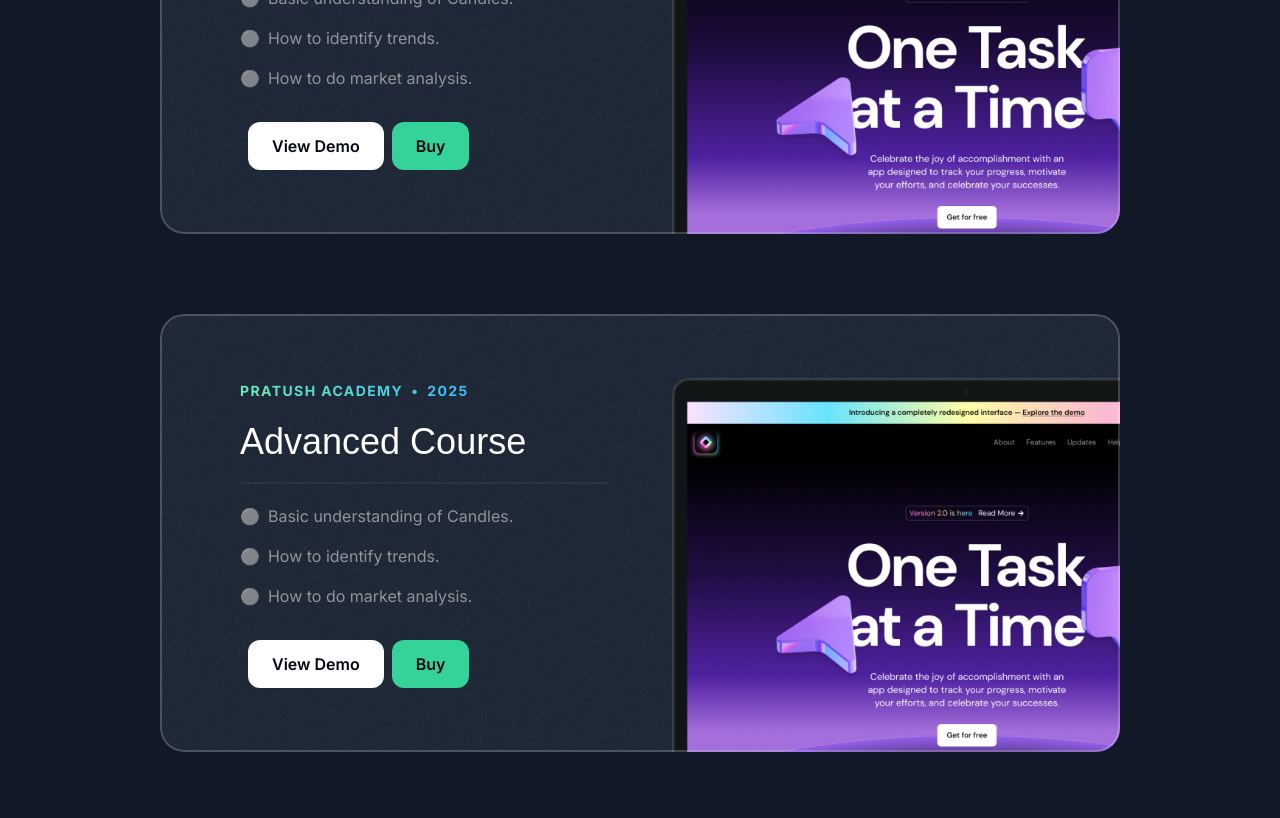
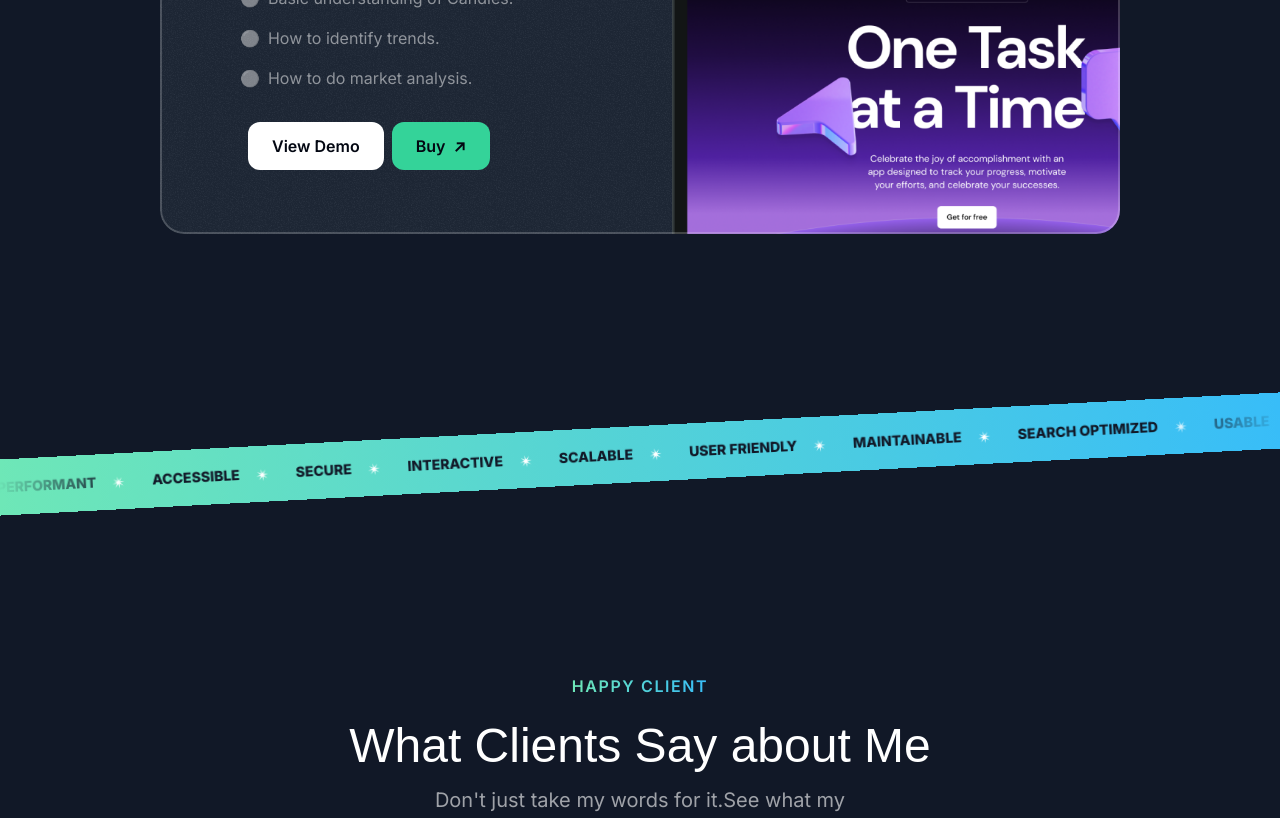
Before and after one commit to Glax3max/tradeMaster123, a Next.js app: page / in a window 1280 px wide. Shown: the part 1960-2778 px from the top of the page. Built offline with nearby package versions, Linux system fonts and the light colour scheme; a web font is replaced by a local one.

Commit message:
Update Projects.tsx

```diff
--- a/src/sections/Projects.tsx
+++ b/src/sections/Projects.tsx
@@ -48,7 +48,7 @@ const portfolioProjects = [
     ],
     link: "https://www.youtube.com/shorts/dIP9-1ftkWc",
     image: darkSaasLandingPage,
-    price:799
+    price:899
   },
   {
     company: "Pratush Academy",
@@ -62,20 +62,6 @@ const portfolioProjects = [
     link: "https://www.youtube.com/shorts/dIP9-1ftkWc",
     image: darkSaasLandingPage,
     price:899
-  },
-  {
-    company: "Pratush Academy",
-    year: "2025",
-    title: "Advanced Course",
-    results: [
-      { title: "Basic understanding of Candles." },
-      { title: "How to identify trends." },
-      { title: "How to do market analysis." },
-    ],
-    link: "https://www.youtube.com/shorts/dIP9-1ftkWc",
-    link2: "https://www.youtube.com/shorts/dIP9-1ftkWc",
-    image: darkSaasLandingPage,
-    price:999
   },
 ];
 
@@ -128,7 +114,7 @@ export const ProjectsSection = () => {
 
       <div className="container">
         <div className="flex justify-center">
-          <SectionHeader eyebrow="Real-world Result" title="Featured Projects" description="See how I transformed concepts into engaging digital experiences."/>
+          <SectionHeader eyebrow="Real-world Result" title="Popular Courses" description="See how I transformed concepts into engaging digital experiences."/>
         </div>
         <div className="flex md:mt-20 flex-col mt-10 gap-20 ">
           {portfolioProjects?.length > 0 && portfolioProjects.map((project, projectIndex) => (
@@ -183,7 +169,7 @@ export const ProjectsSection = () => {
                   Buy
                   </span>
 {/*                   <Image src={ArrowUpRightIcon} className="size-4 " alt="circle"/> */}
-{/*                   ↗ */}
+                  ↗
                   </button>
                   </a>
                 </div>
```
